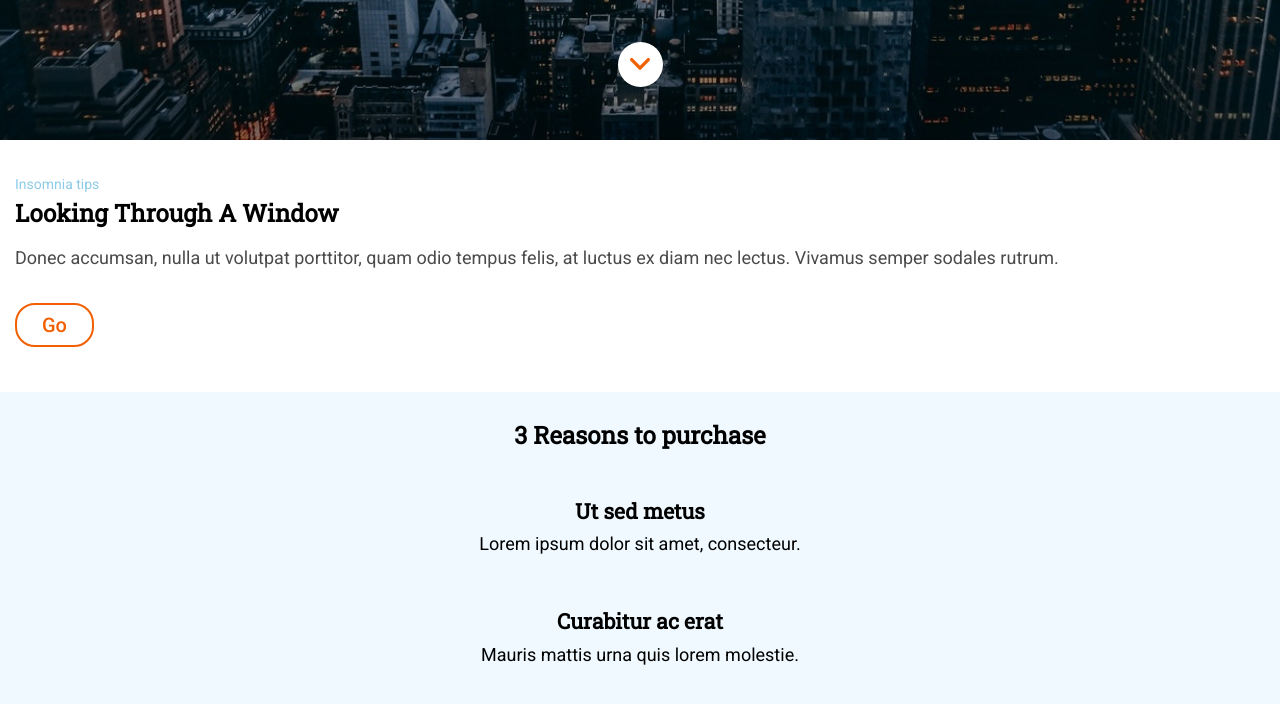
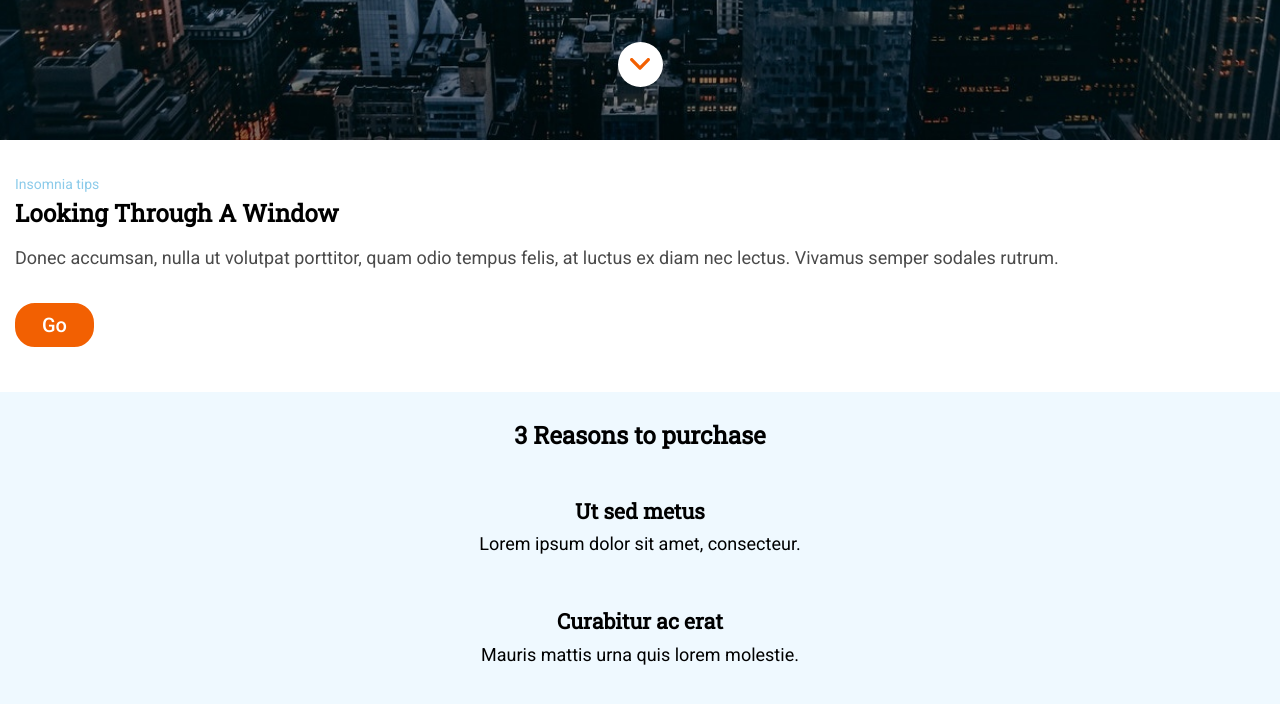
Before and after one commit to martacruces/evaluacion-final-modulo-1-martacruces, a website: page _src/templates/index.html in a window 1280 px wide. In both pictures the pointer is over the button "Go". Shown: the part 660-1364 px from the top of the page. Drawn offline with nearby package versions, Linux system fonts and the light colour scheme; files that its build step writes are made by us from their sources; files whose address does not match are found by name.

Commit message:
Transition for buttons hover

```diff
--- a/_src/assets/scss/template/_base.scss
+++ b/_src/assets/scss/template/_base.scss
@@ -88,10 +88,16 @@ html {
         padding: 0 25px;
         line-height: 2em;
         border-radius: 1em;
+        cursor: pointer;
+        transition: all 0.4s ease-in-out;
 
-        &--filled {
+        &--filled, &:hover {
             background-color: $color-orange;
             color: $color-white;
+        }
+
+        &--filled:hover {
+            transform: scale(1.1);
         }
     }
 }
```
